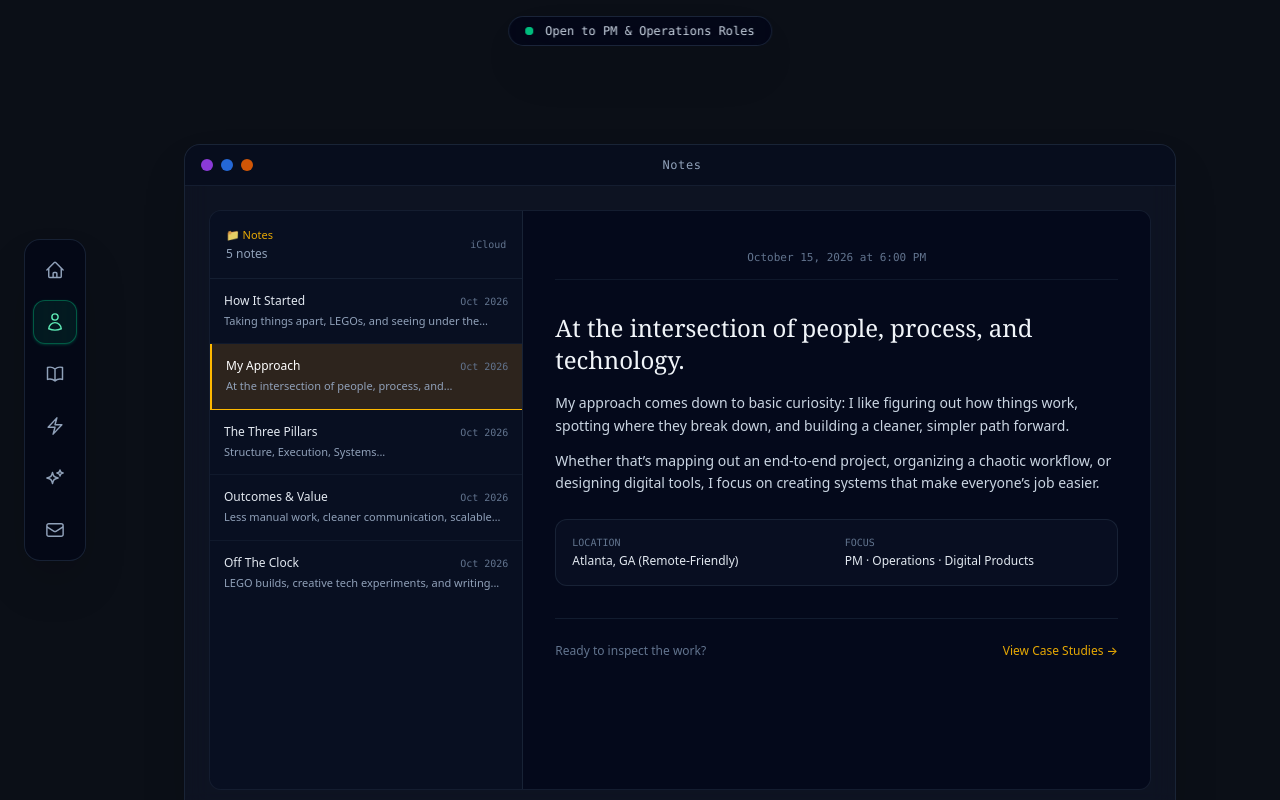
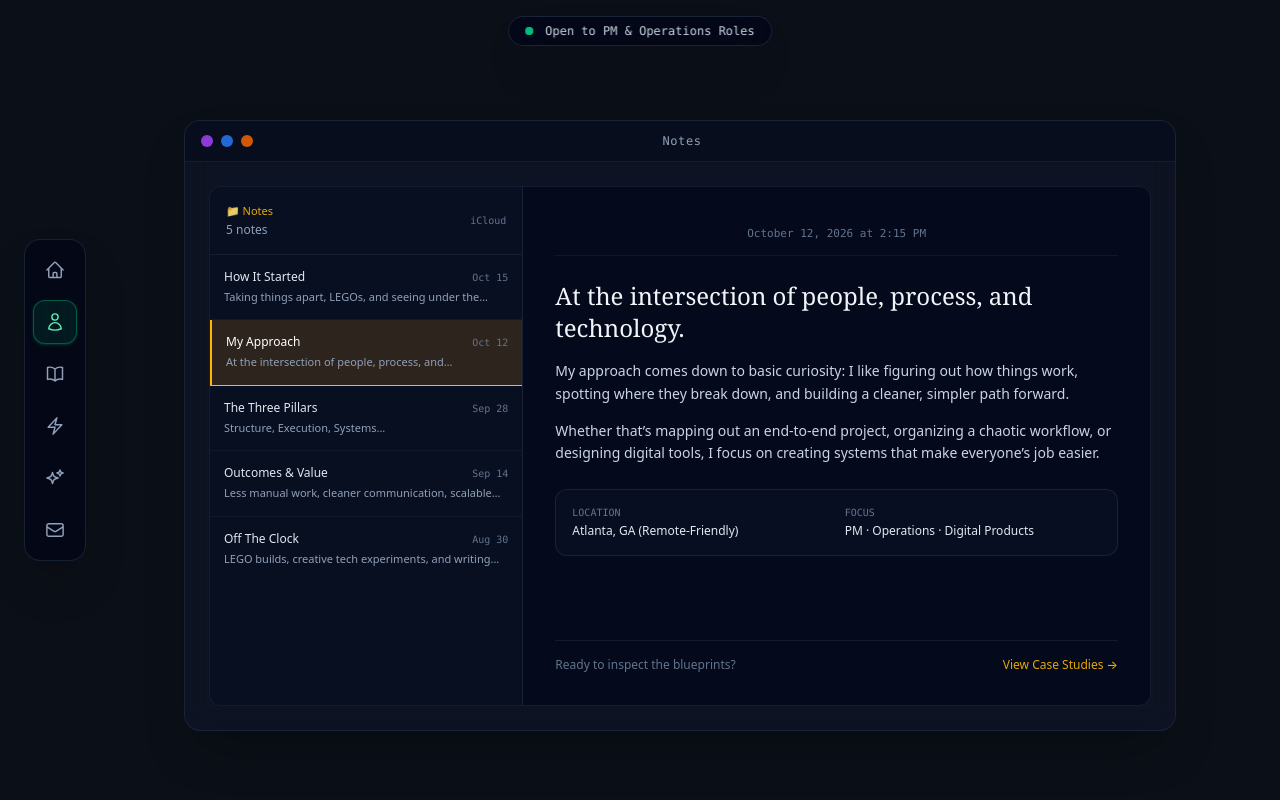
Before and after one commit to tanztylr/portfolio-v3, a Next.js app: page /about in a window 1280 px wide. Both pictures are taken after a click on the button 366 px from the left and 376 px from the top of the page. Shown: the top 800 px of the page. Built offline with nearby package versions, Linux system fonts and the light colour scheme.

Commit message:
fix: add distinct realistic timestamps to apple notes dossier

```diff
--- a/app/about/page.tsx
+++ b/app/about/page.tsx
@@ -16,31 +16,31 @@ const NOTES: NoteSection[] = [
     id: 'story',
     title: 'How It Started',
     preview: 'Taking things apart, LEGOs, and seeing under the hood...',
-    date: 'Oct 2026',
+    date: 'Oct 15',
   },
   {
     id: 'approach',
     title: 'My Approach',
     preview: 'At the intersection of people, process, and technology...',
-    date: 'Oct 2026',
+    date: 'Oct 12',
   },
   {
     id: 'pillars',
     title: 'The Three Pillars',
     preview: 'Structure, Execution, Systems...',
-    date: 'Oct 2026',
+    date: 'Sep 28',
   },
   {
     id: 'outcomes',
     title: 'Outcomes & Value',
     preview: 'Less manual work, cleaner communication, scalable systems...',
-    date: 'Oct 2026',
+    date: 'Sep 14',
   },
   {
     id: 'off-clock',
     title: 'Off The Clock',
     preview: 'LEGO builds, creative tech experiments, and writing...',
-    date: 'Oct 2026',
+    date: 'Aug 30',
   },
 ];
 
@@ -90,9 +90,9 @@ export default function AboutPage() {
   const [activeNote, setActiveNote] = useState<string>('story');
 
   return (
-    <main className="mx-auto max-w-5xl px-4 py-8 lg:py-12">
+    <main className="mx-auto max-w-5xl px-4 py-4 sm:py-6">
       <MacWindow title="Notes">
-        <div className="grid grid-cols-1 md:grid-cols-12 min-h-[580px] rounded-xl overflow-hidden border border-slate-800/60 bg-slate-950/40">
+        <div className="grid grid-cols-1 md:grid-cols-12 min-h-[520px] rounded-xl overflow-hidden border border-slate-800/60 bg-slate-950/40">
 
           {/* LEFT COLUMN: NOTES LIST */}
           <aside className="md:col-span-4 border-b md:border-b-0 md:border-r border-slate-800/80 bg-slate-900/30 flex flex-col">
@@ -135,12 +135,18 @@ export default function AboutPage() {
             </div>
           </aside>
 
-          {/* RIGHT COLUMN: SCROLLABLE NOTE BODY */}
-          <div className="md:col-span-8 p-6 md:p-8 overflow-y-auto max-h-[620px] space-y-8 bg-slate-950/30">
+          {/* RIGHT COLUMN: NOTE CANVAS */}
+          <div className="md:col-span-8 p-6 md:p-8 flex flex-col justify-between space-y-6 bg-slate-950/30">
 
+            <div className="space-y-6">
+              {/* Note Timestamp */}
               <div className="text-center border-b border-slate-800/50 pb-3">
                 <span className="text-[11px] font-mono text-slate-500">
-                October 15, 2026 at 6:00 PM
+                  {activeNote === 'story' && 'October 15, 2026 at 6:00 PM'}
+                  {activeNote === 'approach' && 'October 12, 2026 at 2:15 PM'}
+                  {activeNote === 'pillars' && 'September 28, 2026 at 11:30 AM'}
+                  {activeNote === 'outcomes' && 'September 14, 2026 at 4:45 PM'}
+                  {activeNote === 'off-clock' && 'August 30, 2026 at 8:20 PM'}
                 </span>
               </div>
 
@@ -149,7 +155,7 @@ export default function AboutPage() {
                   <h2 className="font-serif text-2xl text-slate-100 font-medium">
                     How does this actually work?
                   </h2>
-                <div className="space-y-3 text-sm text-slate-300 leading-relaxed font-light">
+                  <div className="space-y-3.5 text-sm text-slate-300 leading-relaxed font-light">
                     <p>
                       Long before managing projects and building workflows, I was the kid taking things apart, building with LEGOs, and teaching myself tech just to see what was possible under the hood.
                     </p>
@@ -168,7 +174,7 @@ export default function AboutPage() {
                   <h2 className="font-serif text-2xl text-slate-100 font-medium">
                     At the intersection of people, process, and technology.
                   </h2>
-                <div className="space-y-3 text-sm text-slate-300 leading-relaxed font-light">
+                  <div className="space-y-3.5 text-sm text-slate-300 leading-relaxed font-light">
                     <p>
                       My approach comes down to basic curiosity: I like figuring out how things work, spotting where they break down, and building a cleaner, simpler path forward.
                     </p>
@@ -191,7 +197,7 @@ export default function AboutPage() {
               )}
 
               {activeNote === 'pillars' && (
-              <div className="space-y-5">
+                <div className="space-y-4">
                   <h2 className="font-serif text-2xl text-slate-100 font-medium">
                     What Defines My Work
                   </h2>
@@ -212,7 +218,7 @@ export default function AboutPage() {
               )}
 
               {activeNote === 'outcomes' && (
-              <div className="space-y-5">
+                <div className="space-y-4">
                   <h2 className="font-serif text-2xl text-slate-100 font-medium">
                     Measurable Outcomes
                   </h2>
@@ -237,7 +243,7 @@ export default function AboutPage() {
                   <h2 className="font-serif text-2xl text-slate-100 font-medium">
                     Off The Clock
                   </h2>
-                <div className="space-y-3 text-sm text-slate-300 leading-relaxed font-light">
+                  <div className="space-y-3.5 text-sm text-slate-300 leading-relaxed font-light">
                     <p>
                       When I am not designing workflows, I am usually building something—putting together complex LEGO sets, experimenting with new software, or writing.
                     </p>
@@ -247,9 +253,11 @@ export default function AboutPage() {
                   </div>
                 </div>
               )}
+            </div>
 
-            <div className="pt-6 border-t border-slate-800/60 flex items-center justify-between">
-              <span className="text-xs text-slate-500">Ready to inspect the work?</span>
+            {/* Bottom Project Navigation */}
+            <div className="pt-4 border-t border-slate-800/60 flex items-center justify-between">
+              <span className="text-xs text-slate-500">Ready to inspect the blueprints?</span>
               <Link
                 href="/projects"
                 className="text-xs font-medium text-amber-400/90 hover:text-amber-300 transition"
```
Lines whose indentation alone changed are shown as unchanged.
